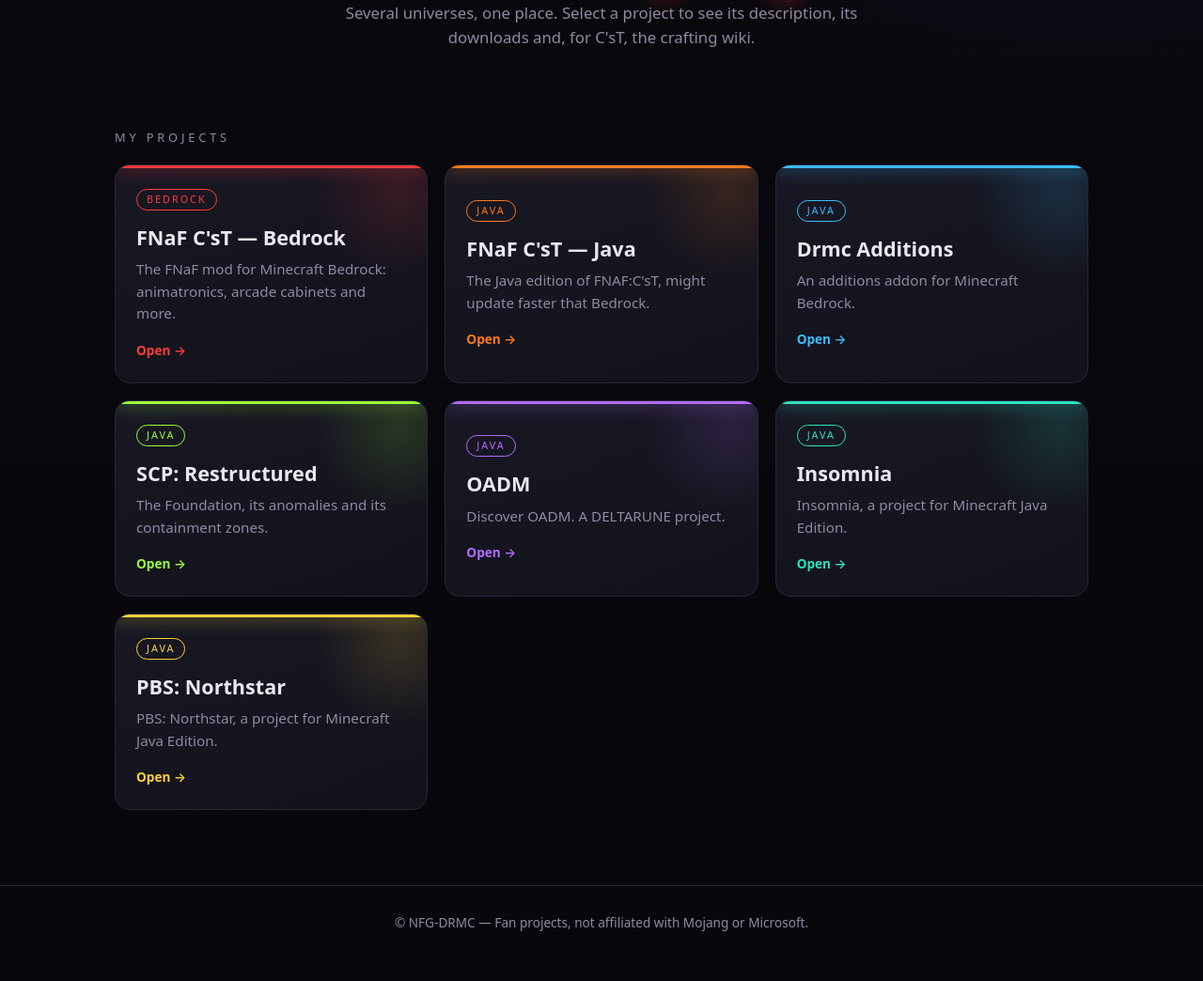
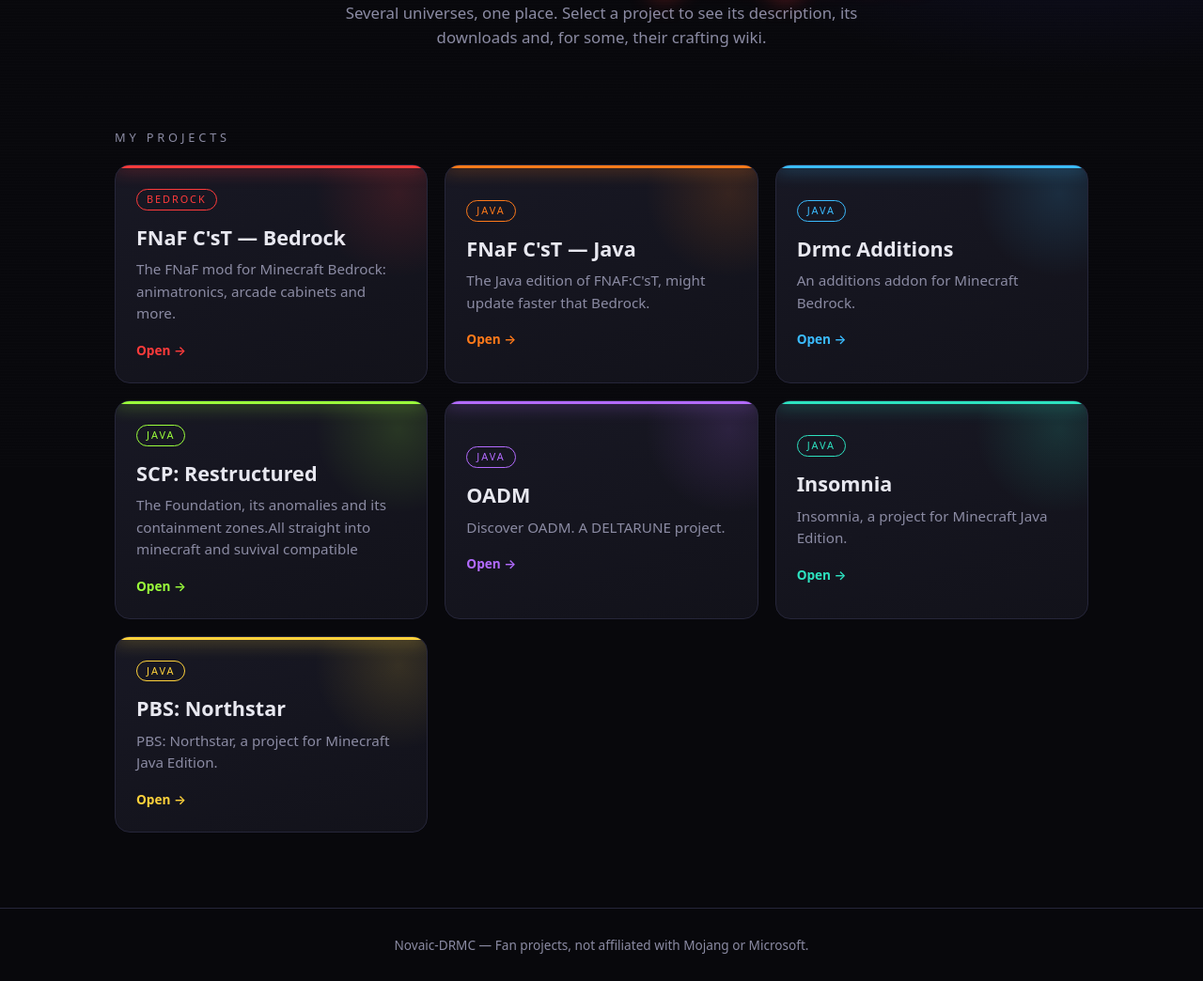
Before and after one commit to NFG-DRMC/DreamCare, a plain HTML site: page index.html in a window 1280 px wide. Shown: the part 303-1347 px from the top of the page at 94% size. Before the commit the page ends 1323 px from the top, so only its background shows below. Drawn offline with Linux system fonts and the light colour scheme.

Commit message:
Revise project description and footer branding
Updated project description and footer text for clarity.

```diff
--- a/index.html
+++ b/index.html
@@ -159,7 +159,7 @@
     <div class="hero">
       <div class="kicker">Minecraft Mods &amp; Addons</div>
       <h1>Pick your <em>project</em></h1>
-      <p>Several universes, one place. Select a project to see its description, its downloads and, for C'sT, the crafting wiki.</p>
+      <p>Several universes, one place. Select a project to see its description, its downloads and, for some, their crafting wiki.</p>
     </div>
     <div class="section-title">My projects</div>
     <div class="grid" id="cards"></div>
@@ -174,7 +174,7 @@
   </section>
 </main>
 
-<footer>© NFG-DRMC — Fan projects, not affiliated with Mojang or Microsoft.</footer>
+<footer>Novaic-DRMC — Fan projects, not affiliated with Mojang or Microsoft.</footer>
 
 <script>
 /* =====================================================================
@@ -237,7 +237,7 @@ const PROJECTS = [
   },
   {
     id:"scp", name:"SCP: Restructured", tag:"java", color:"#9bff3b", edition:"java", wiki:false,
-    short:"The Foundation, its anomalies and its containment zones.",
+    short:"The Foundation, its anomalies and its containment zones.All straight into minecraft and suvival compatible",
     lead:"A rework of the SCP universe in Minecraft.",
     about:["Describe SCP: Restructured here."],
     features:[["Entities","Replace this text."],["Containment zones","Replace this text."]],
```
